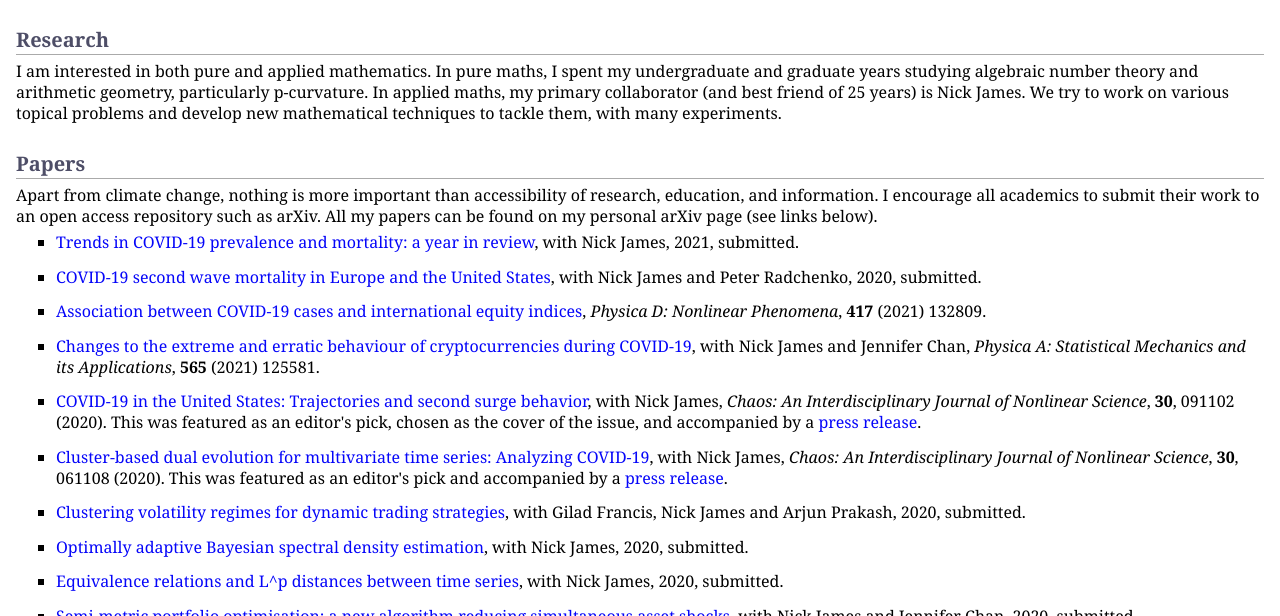
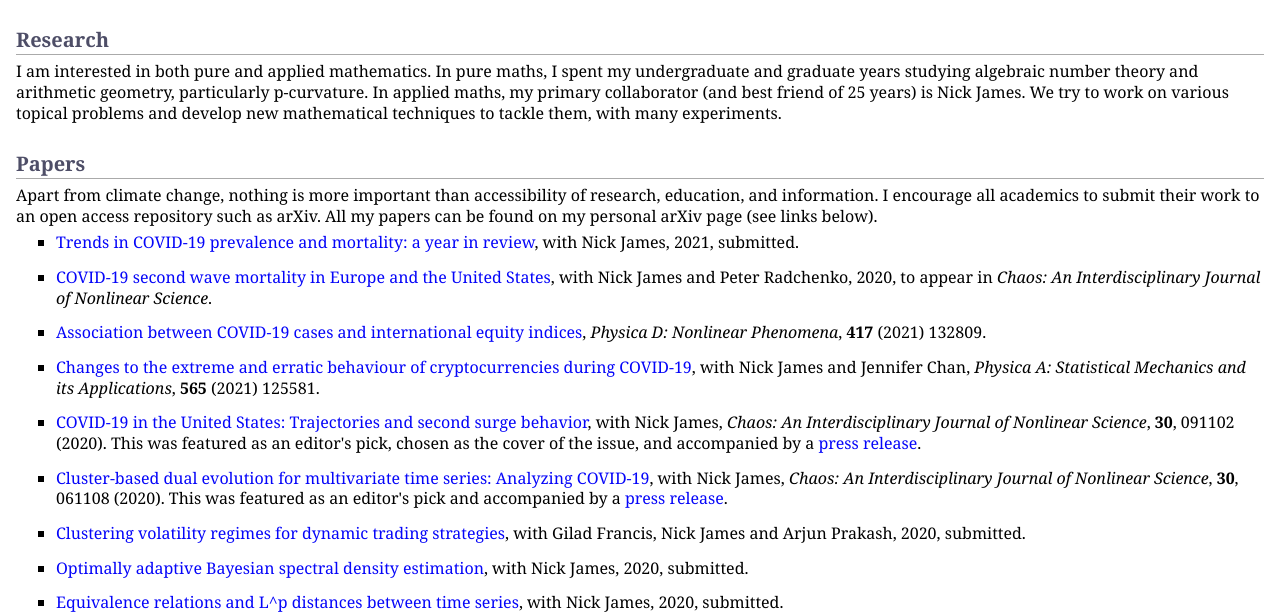
Before and after one commit to MaxMenzies/maxmenzies.com, a Jekyll site: the page index.html, which Jekyll copies as it is, in a window 1280 px wide and 900 px high, cut to the strip 284-900 px from the top of the window. Built offline with Jekyll 4.4.1, drawn with Linux system fonts in a browser that asks for light colours.

Commit message:
Update index.html

```diff
--- a/index.html
+++ b/index.html
@@ -46,7 +46,7 @@
 </li>
 </ul>
 <ul>
-<li><p><a href="https://arxiv.org/abs/2012.13197">COVID-19 second wave mortality in Europe and the United States</a>, with Nick James and Peter Radchenko, 2020, submitted.</p>
+<li><p><a href="https://arxiv.org/abs/2012.13197">COVID-19 second wave mortality in Europe and the United States</a>, with Nick James and Peter Radchenko, 2020, to appear in <i>Chaos: An Interdisciplinary Journal of Nonlinear Science</i>.</p>
 </li>
 </ul>
 <ul>
```
